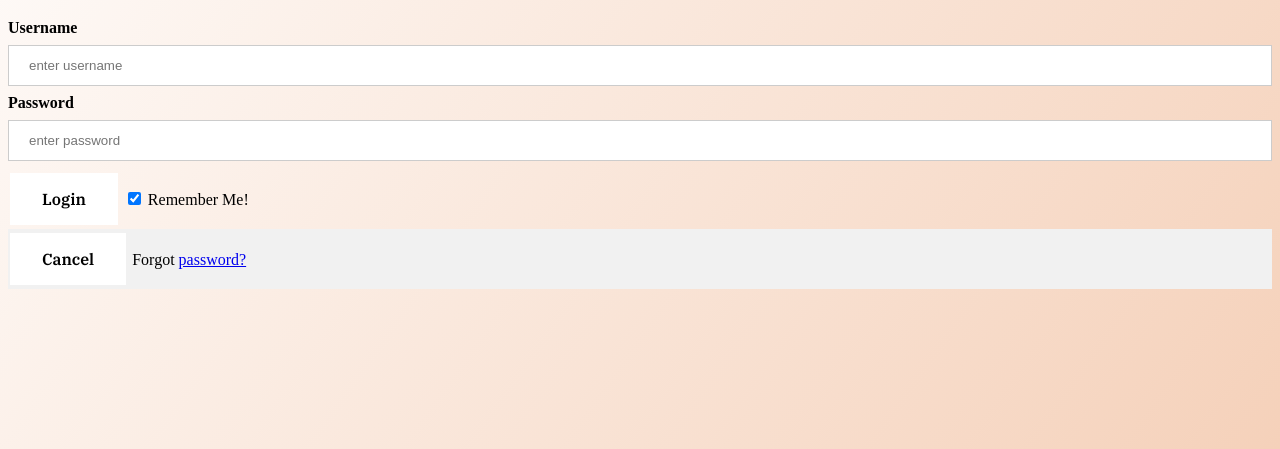
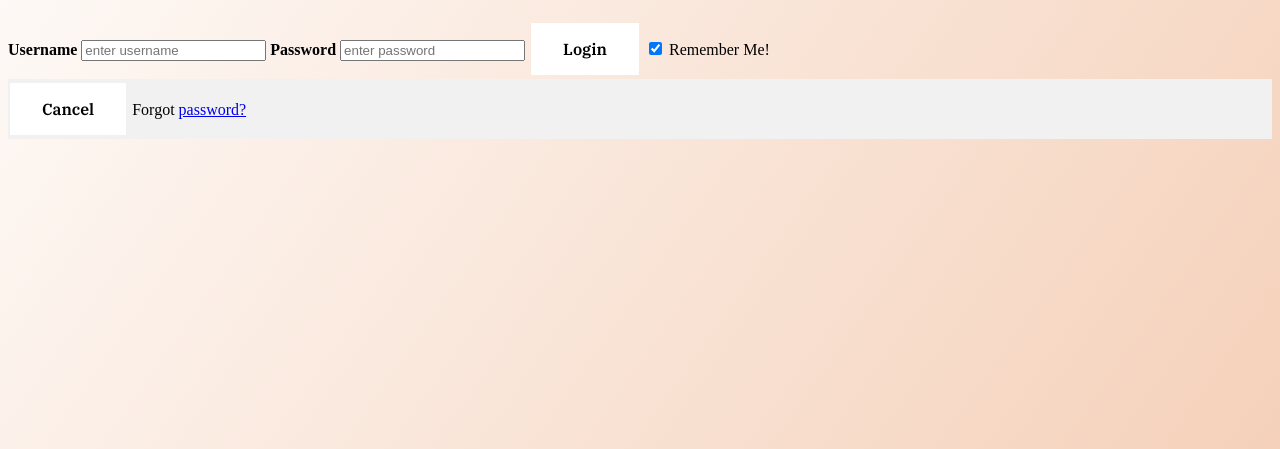
Before and after one commit to spid3rbyte/Web-Dev-II_SA-2_Multi-Device-Application, a plain HTML site: page login.html in a window 1280 px wide. Shown: the part 351-800 px from the top of the page. Drawn offline with Linux system fonts and the light colour scheme; a web font is replaced by a local one.

Commit message:
Update 1.css

```diff
--- a/1.css
+++ b/1.css
@@ -209,12 +209,3 @@ button a {
 button:hover {
     background-color: #F1BF9F;
 }
-
-input[type=text], input[type=password] {
-    width: 100%;
-    padding: 12px 20px;
-    margin: 8px 0;
-    display: inline-block;
-    border: 1px solid #ccc;
-    box-sizing: border-box;
-}
```
